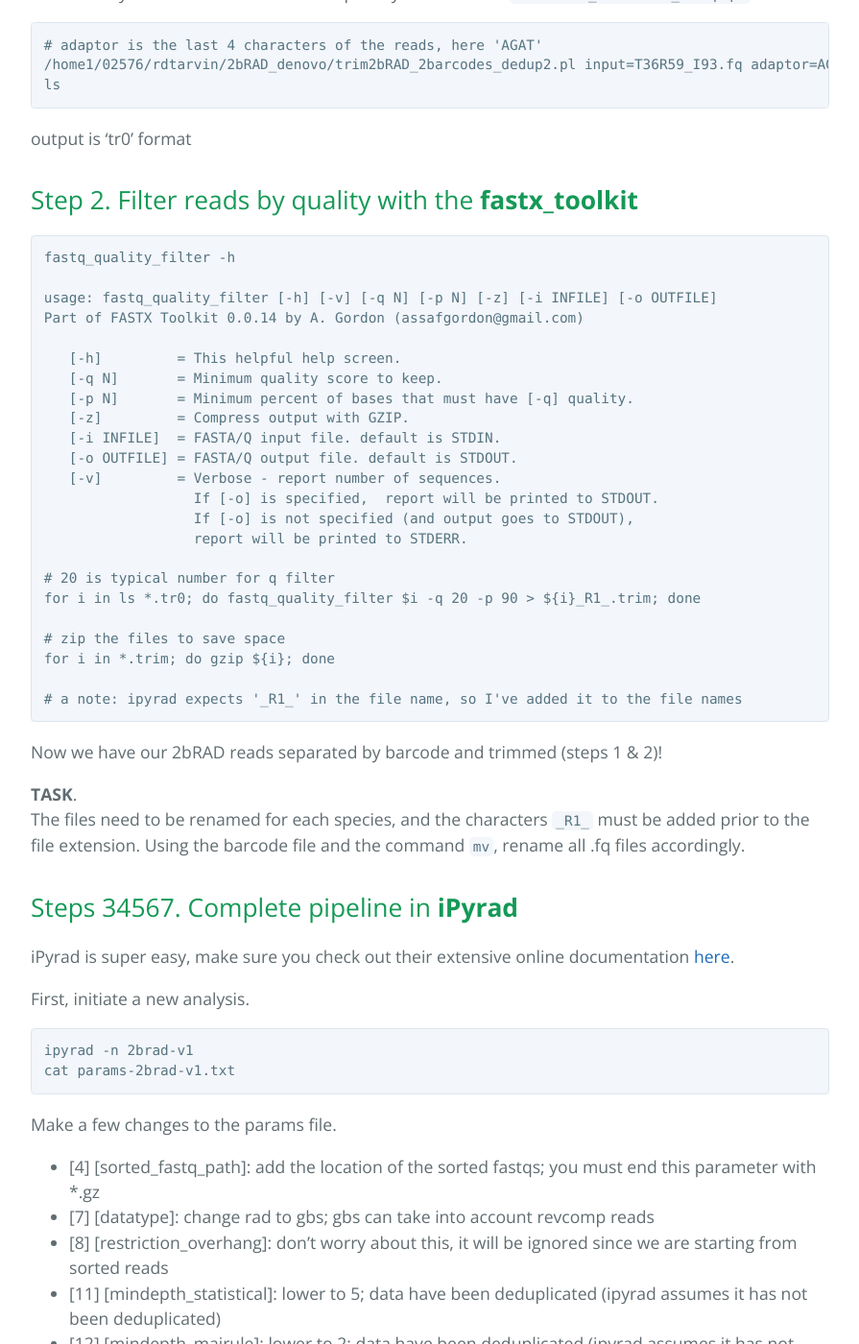
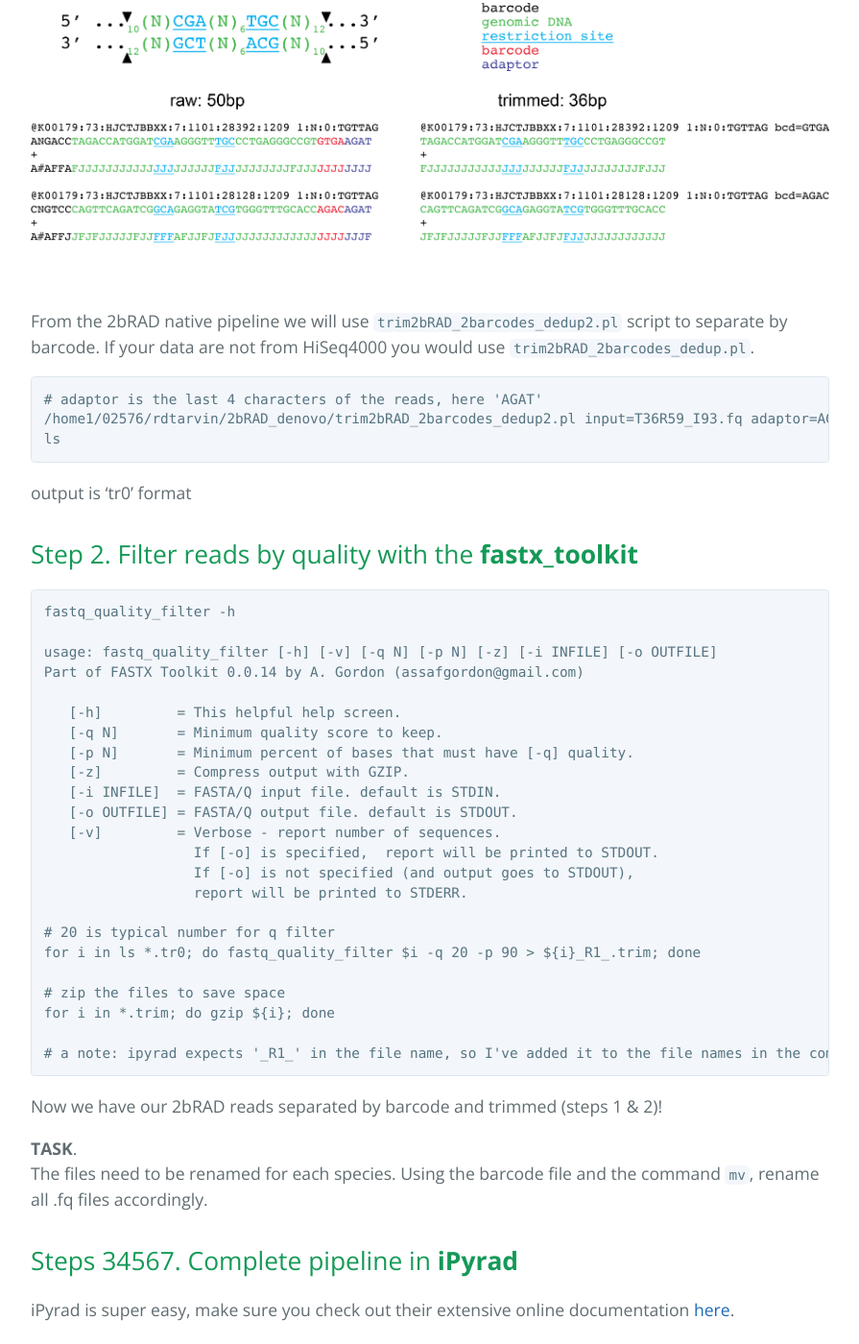
Before and after one commit to rdtarvin/RADseq_Quito_2017, a Jekyll site: the page built from _posts/2017-08-02-afternoon-2bRAD-pyrad.md, in a window 1280 px wide and 1400 px high, scrolled down 2910 px. Shown: the whole window at 96% size, without its empty margins (192-1087 px from the left). Built offline with Jekyll 4.4.1, drawn with Linux system fonts in a browser that asks for light colours; some of the changed text lies outside the part shown.

Commit message:
refining 2brad lesson

````diff
--- a/_posts/2017-08-02-afternoon-2bRAD-pyrad.md
+++ b/_posts/2017-08-02-afternoon-2bRAD-pyrad.md
@@ -18,6 +18,8 @@
 In this pipeline, we will use the [2bRAD native pipeline](https://github.com/z0on/2bRAD_denovo) for filtering and trimming,
 [fastx-toolkit](http://hannonlab.cshl.edu/fastx_toolkit/) for quality control,
 and then [iPyrad](http://ipyrad.readthedocs.io/index.html) for the rest of the assembly.<br><br>
+
+![](https://github.com/rdtarvin/RADseq_Quito_2017/blob/master/images/basic-assembly-steps.png?raw=true)
 
 Download data for this lesson
 ```
@@ -144,13 +146,13 @@
 # zip the files to save space
 for i in *.trim; do gzip ${i}; done
 
-# a note: ipyrad expects '_R1_' in the file name, so I've added it to the file names
+# a note: ipyrad expects '_R1_' in the file name, so I've added it to the file names in the command above
 ```
 
 Now we have our 2bRAD reads separated by barcode and trimmed (steps 1 & 2)!<br>
 
 **TASK**.<br>
-The files need to be renamed for each species, and the characters `_R1_` must be added prior to the file extension.
+The files need to be renamed for each species.
 Using the barcode file and the command `mv`, rename all .fq files accordingly.<br>
 
 
@@ -175,6 +177,8 @@
 - [21] [min_samples_locus]: change to 3; lower number means more missing data but more loci recovered
 - [27] [output_formats]: add ', u'; this will provide an output selecting single SNPs from each locus randomly
 
+**TASK**.<br>
+Make these changes in the atom text editor.
 ```
 atom params-2brad-v1.txt
 ```
````
Also changed, not shown: images/basic-assembly-steps.png (added).
